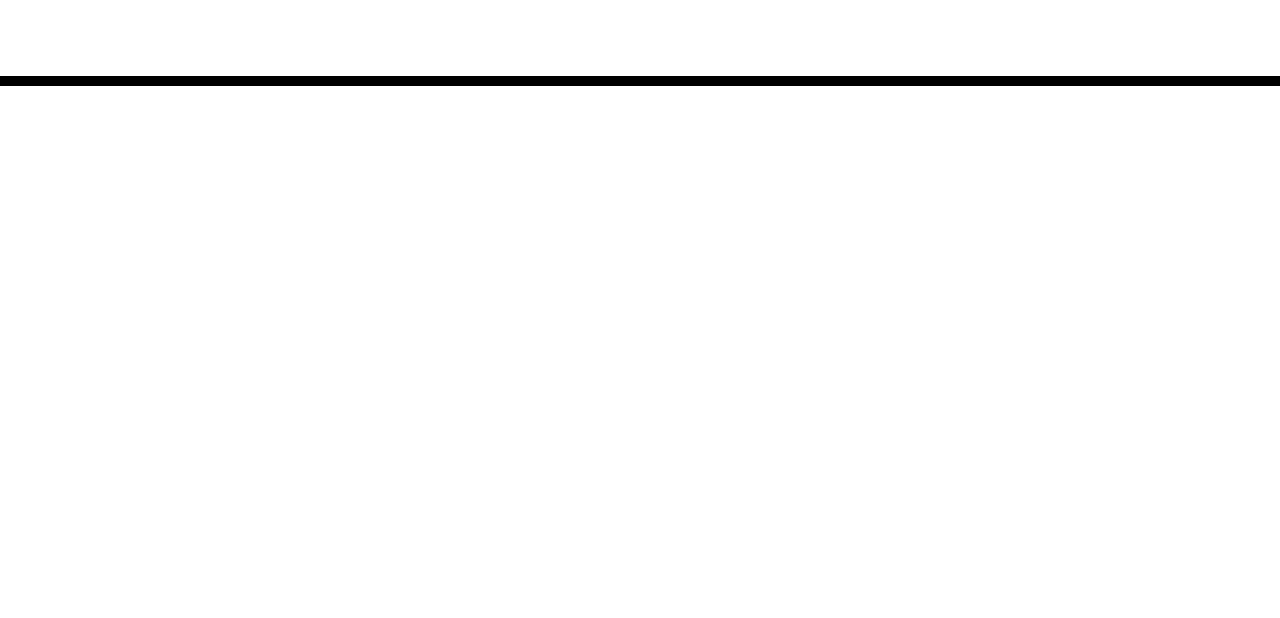
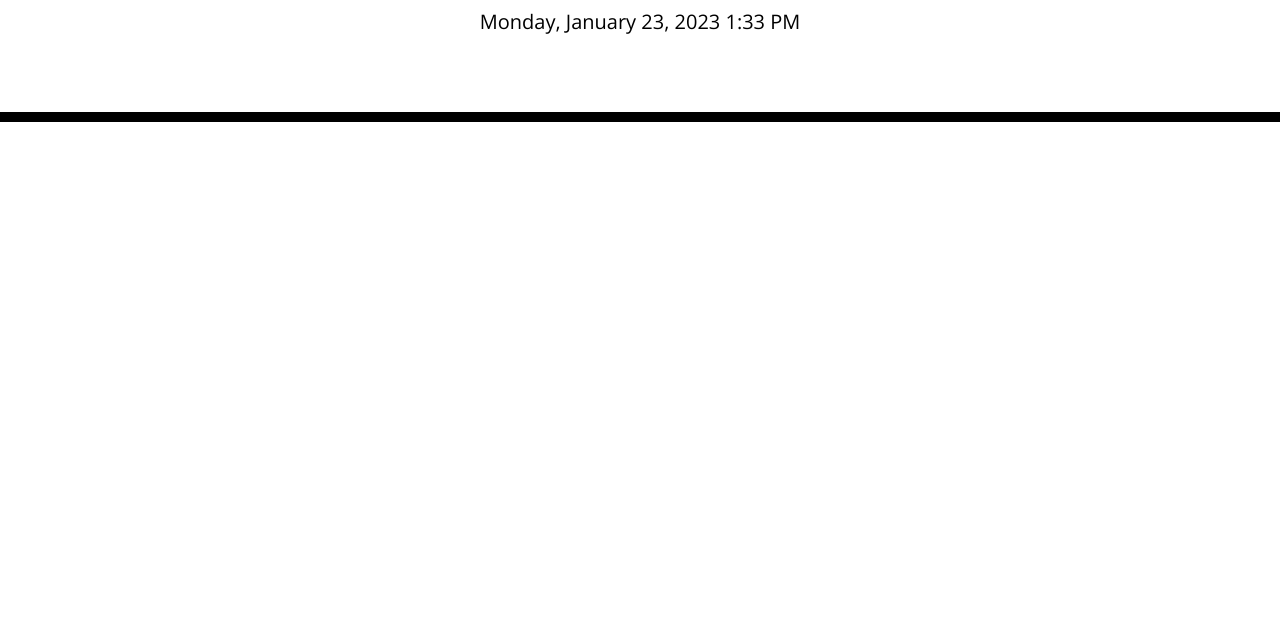
Before and after one commit to Aliyah2014/Work-Day-Scheduler, a plain HTML site: page starter/index.html in a window 1280 px wide. Shown: the part 182-800 px from the top of the page. Drawn offline with nearby package versions, Linux system fonts and the light colour scheme.

Commit message:
Added code for current day and time

```diff
--- a/starter/index.html
+++ b/starter/index.html
@@ -30,9 +30,24 @@
     </header>
     <div class="container">
       <!-- Timeblocks go here -->
+
+
+<!-- * Display the current day at the top of the calender when a user opens the planner.Done
+
+* Present timeblocks for standard business hours when the user scrolls down.
+
+* Color-code each timeblock based on past, present, and future when the timeblock is viewed.
+
+* Allow a user to enter an event when they click a timeblock
+
+* Save the event in local storage when the save button is clicked in that timeblock.
+
+* Persist events between refreshes of a page -->
+
     </div>
-
     <script src="https://cdnjs.cloudflare.com/ajax/libs/jquery/3.2.1/jquery.min.js"></script>
     <script src="https://cdnjs.cloudflare.com/ajax/libs/moment.js/2.24.0/moment.min.js"></script>
+    <script src="script.js"></script>
+
   </body>
 </html>
--- /dev/null
+++ b/starter/script.js
@@ -0,0 +1,3 @@
+// Code displayes current day at the top of the calendar
+var today = moment().format('LLLL');
+$('#currentDay') .text (today);
```
